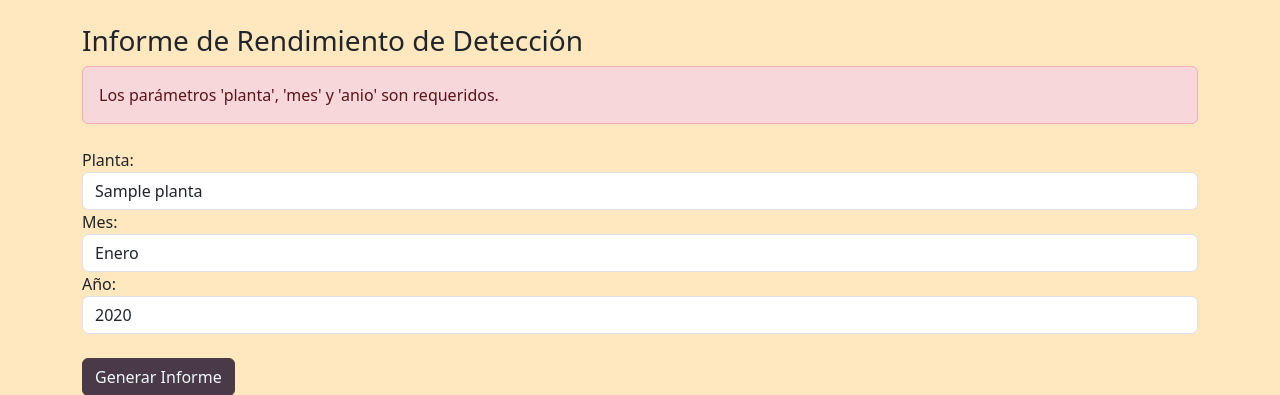
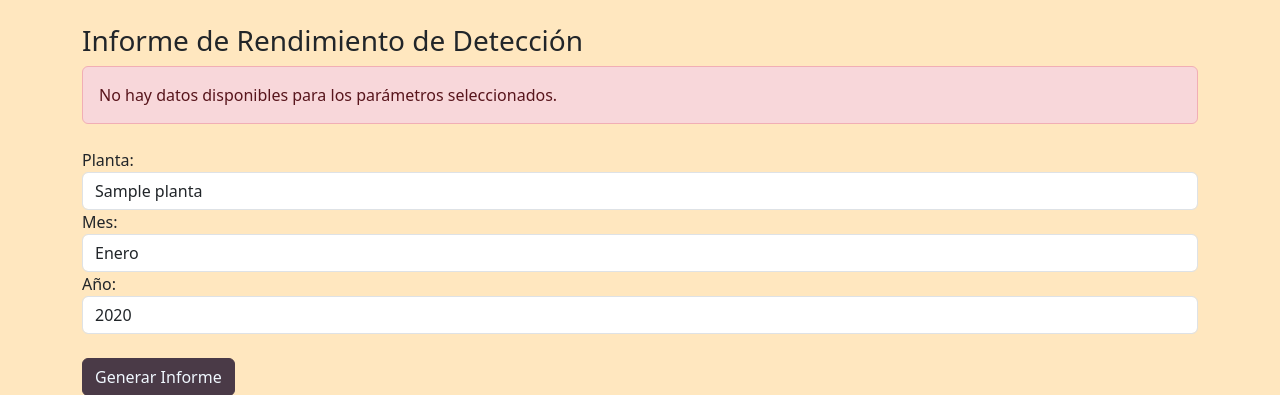
Before and after one commit to konter18/vitafoodweb, a Django app: page /informes_admin/ in a window 1280 px wide. Shown: the part 56-451 px from the top of the page. Run offline with Django 5.2, Linux system fonts and the light colour scheme; tables that the repository leaves empty hold one stand-in row (values such as "Sample post"); some libraries are stand-ins or nearby versions.

Commit message:
informe funcionando pero sin modificar formato

```diff
--- a/ControlUsuarios/templates/informes_admin.html
+++ b/ControlUsuarios/templates/informes_admin.html
@@ -2,6 +2,7 @@
 
 {% block content %}
 <script src="https://cdnjs.cloudflare.com/ajax/libs/pdf.js/2.10.377/pdf.min.js"></script>
+
 <div class="container">
     <h3>Informe de Rendimiento de Detección</h3>
 
@@ -25,7 +26,7 @@
         <div class="form-group">
             <label for="mes">Mes:</label>
             <select id="mes" name="mes" class="form-control">
-                    <option value="1" {% if mes == "1" %}selected{% endif %}>Enero</option>
+                <option value="1" {% if mes == "1" or mes is not defined %}selected{% endif %}>Enero</option>
                 <option value="2" {% if mes == "2" %}selected{% endif %}>Febrero</option>
                 <option value="3" {% if mes == "3" %}selected{% endif %}>Marzo</option>
                 <option value="4" {% if mes == "4" %}selected{% endif %}>Abril</option>
@@ -49,7 +50,8 @@
         </div>
         <button type="submit" class="btn btn-primary mt-4">Generar Informe</button>
     </form>
-        <div class="pdf-container mt-4">
+
+    <div class="pdf-container mt-4" id="pdf-container">
         <!-- Mostrar los resultados del informe -->
         {% if cantidad_total %}
         <p><strong>Planta:</strong> {{ planta }}</p>
@@ -61,21 +63,30 @@
         <p><strong>Porcentaje Perdida:</strong> {{ porcentaje_perdida }}%</p>
 
         <h4>Previsualización del Informe PDF:</h4>
-            <iframe src="{% url 'generar_pdf' %}?planta={{ planta_default }}&mes={{ mes }}&anio={{ anio }}" width="100%" height="600px"></iframe>
-
+        <iframe src="{% url 'generar_pdf' %}?planta={{planta_default}}&mes={{mes}}&anio={{anio}}" width="100%" height="600px"></iframe>
 
         <a href="{% url 'generar_pdf' %}?planta={{planta}}&mes={{mes}}&anio={{anio}}" target="_blank">
             Descargar Informe PDF
         </a>
         {% endif %}
     </div>
-
 </div>
 
+{% endblock %}
 
-{% endblock %}
 <script>
-    var url = "{% url 'generar_pdf' %}?planta={{planta}}&mes={{mes}}&anio={{anio}}";
+    // Enviar el formulario automáticamente al cargar la página si no se ha hecho clic en el botón
+    window.onload = function() {
+        var form = document.getElementById('formGenerarInforme');
+        // Enviar el formulario automáticamente con los valores seleccionados
+        form.submit();
+
+        // Ahora cargar el PDF después de que se haya enviado el formulario
+        var planta = document.getElementById('planta').value;
+        var mes = document.getElementById('mes').value;
+        var anio = document.getElementById('anio').value;
+
+        var url = "{% url 'generar_pdf' %}?planta=" + planta + "&mes=" + mes + "&anio=" + anio;
 
         pdfjsLib.getDocument(url).promise.then(function(pdfDoc_) {
             var pdfDoc = pdfDoc_;
@@ -95,5 +106,5 @@
             renderPage(currentPage);
             document.getElementById('pdf-container').appendChild(canvas);
         });
-
+    };
 </script>
--- a/ControlUsuarios/views.py
+++ b/ControlUsuarios/views.py
@@ -22,6 +22,7 @@ from io import BytesIO
 from reportlab.pdfgen import canvas
 import tempfile
 from reportlab.lib.pagesizes import letter
+from datetime import datetime
 
 
 def change_password(request, user_id):
@@ -233,12 +234,14 @@ def logout_view(request):
     # Redirige al usuario a la página de inicio de sesión o a la página inicial
     return redirect('login')
 
-from datetime import datetime
+def generar_reporte(request):
+    planta_default = 1
+    mes_default = "1"
+    anio_default = 2024
 
-def generar_reporte(request):
-    planta = request.GET.get('planta')
-    mes = request.GET.get('mes')
-    anio = request.GET.get('anio')
+    planta = request.GET.get('planta',planta_default)
+    mes = request.GET.get('mes',mes_default)
+    anio = request.GET.get('anio',anio_default)
 
     # Obtener las plantas y años disponibles
     plantas = PlantaModel.objects.all()
```
Lines whose indentation alone changed are shown as unchanged.
